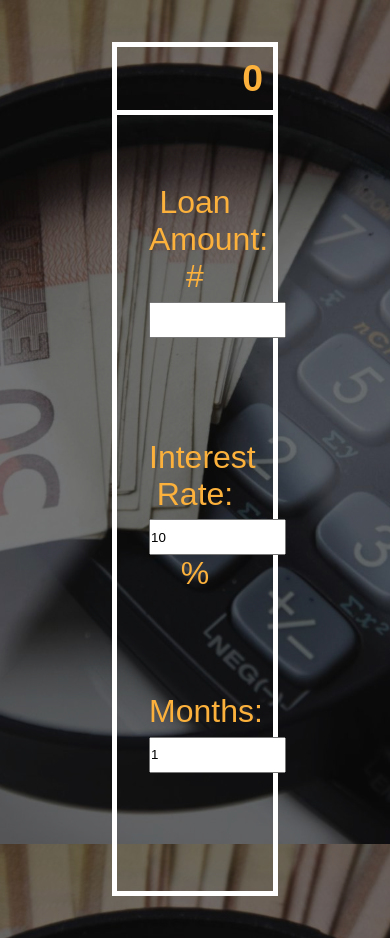
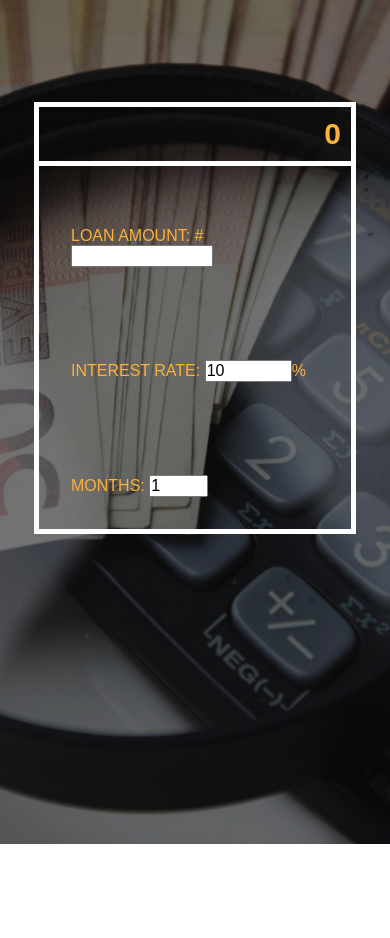
Before and after one commit to Israel-Force/Loan-calculator, a website: page index.html in a window 390 px wide. After the commit the page ends 844 px from the top, so only its background shows below. Drawn offline with Linux system fonts and the light colour scheme.

Commit message:
deleted:    Loan Calculator.html 	modified:   index.html 	new file:   package.json 	modified:   style.css

```diff
--- a/index.html
+++ b/index.html
@@ -5,10 +5,10 @@
 	<link rel="stylesheet" type="text/css" href="style.css">
 </head>
 <body>
-	<div>
+	<div class="container">
 		<h3 id="display">0</h3>
 		<br>
-		<p> Loan Amount: #<input id="amount" type="number" min="1" max="1000000" onchange="computeLoan()"></p>
+		<p> Loan Amount: #<input id="amount" type="number" min="1" max="10000000000" onchange="computeLoan()"></p>
 		<br>
 		<p> Interest Rate: <input id="interest_rate" type="number" min="0" max="100" value="10" step=".1" onchange="computeLoan()">%</p>
 		<br>
--- a/style.css
+++ b/style.css
@@ -14,25 +14,27 @@ body {
 	align-items: center;
 	justify-content: center;
 	text-align: center;
-	font-size: 2rem;
+	font-size: 1.6rem;
 	font-family: sans-serif;
 }
-div{
+.container{
 	border:5px solid #fff;
-	width:40vw;
-	height: 40vh;
-	margin:5vh auto;
+	width:90%;
+	max-width: 500px;
+	height: 90%;
+	text-align: right;
+	margin:4em auto;
 	/*box-shadow: 2px 2px 4px #fbb13c;*/
 
 }
 p{
+	text-align: left;
 	padding: 2rem;
+	text-transform: uppercase;
 }
- @media only screen and (min-width: 309px ) {
-    div { height:100vh;
-    	padding:0;
-    }
+
 input{
+	font-size: 1.6rem;
 	color: black;
 }
 h3{
@@ -40,7 +42,27 @@ h3{
 	text-align: right;
 	padding: 10px;
 }
-input{
-	height: 2rem;
-	width: 10em;
+
+/*@media (min-width: 220px) {
+	p {
+		font-size: 1rem;
+	}
+	input{
+		font-size: 1rem;
+	}
+	.container {
+		width:75%;
+	}
+}*/
+
+@media (max-width: 670px) {
+	p {
+		font-size: 1rem;
+	}
+	input{
+		font-size: 1rem;
+	}
+	.container {
+		width:80%;
+	}
 }
```
Also changed, not shown: Loan Calculator.html (deleted, +0 -49 lines), package.json (added, +19 -0 lines).
